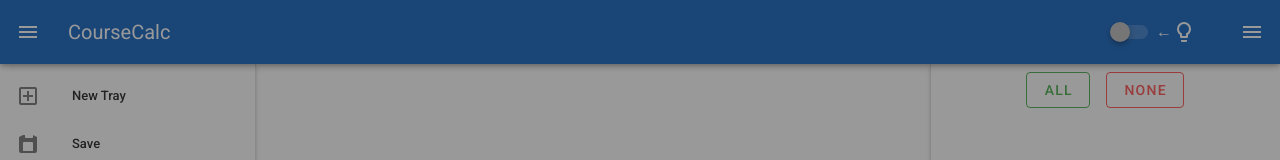
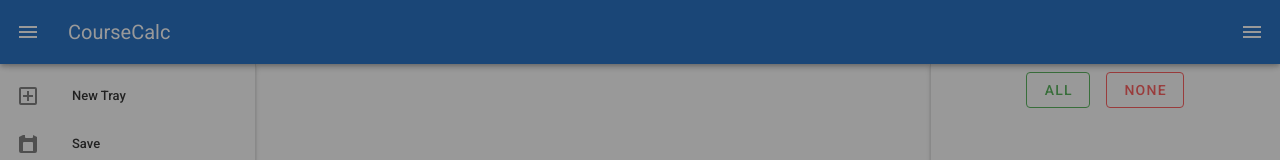
Before and after one commit to tomp2/coursecalc, a Vue app: page / in a window 1280 px wide. Shown: the top 160 px of the page. Built offline with nearby package versions, Linux system fonts and the light colour scheme.

Commit message:
move dark mode switch to LeftDraver.vue + reformat with prettier

```diff
--- a/src/App.vue
+++ b/src/App.vue
@@ -16,15 +16,11 @@
                 @click.stop="drawerLeft = !drawerLeft"
             ></v-app-bar-nav-icon>
 
-            <v-toolbar-title style="width: 300px;" class="ml-0 pl-4">
+            <v-toolbar-title style="width: 300px" class="ml-0 pl-4">
                 <span class="hidden-sm-and-down">CourseCalc</span>
             </v-toolbar-title>
 
             <v-spacer></v-spacer>
-
-            <v-switch v-model="isDark" hide-details color="info"></v-switch>
-            <span>&#8592;</span>
-            <v-icon class="mr-8">{{ mdiLightbulbOutline }}</v-icon>
 
             <v-app-bar-nav-icon
                 @click.stop="drawerRight = !drawerRight"
@@ -69,24 +65,18 @@
 </template>
 
 <script>
-import RightDrawer from './components/RightDrawer';
-import LeftDrawer from './components/LeftDrawer';
-import Block from './components/Block';
-import { mdiLightbulbOutline } from '@mdi/js';
+import RightDrawer from "./components/RightDrawer";
+import LeftDrawer from "./components/LeftDrawer";
+import Block from "./components/Block";
 
 export default {
     components: { Block, LeftDrawer, RightDrawer },
     created() {
-        this.textareaValue = JSON.parse(localStorage.getItem('textareaValue'));
-        this.isDark = JSON.parse(localStorage.getItem('isDark'));
+        this.textareaValue = JSON.parse(localStorage.getItem("textareaValue"));
     },
     data: () => ({
         drawerLeft: undefined,
         drawerRight: undefined,
-
-        mdiLightbulbOutline,
-
-        isDark: false,
         panels: [0, 1, 2, 3, 4],
     }),
     computed: {
@@ -94,12 +84,6 @@ export default {
             return this.$store.getters.open.trayData;
         },
     },
-    watch: {
-        isDark() {
-            this.$vuetify.theme.dark = this.isDark;
-            localStorage.setItem('isDark', JSON.stringify(this.isDark));
-        },
-    },
 };
 </script>
 
```
